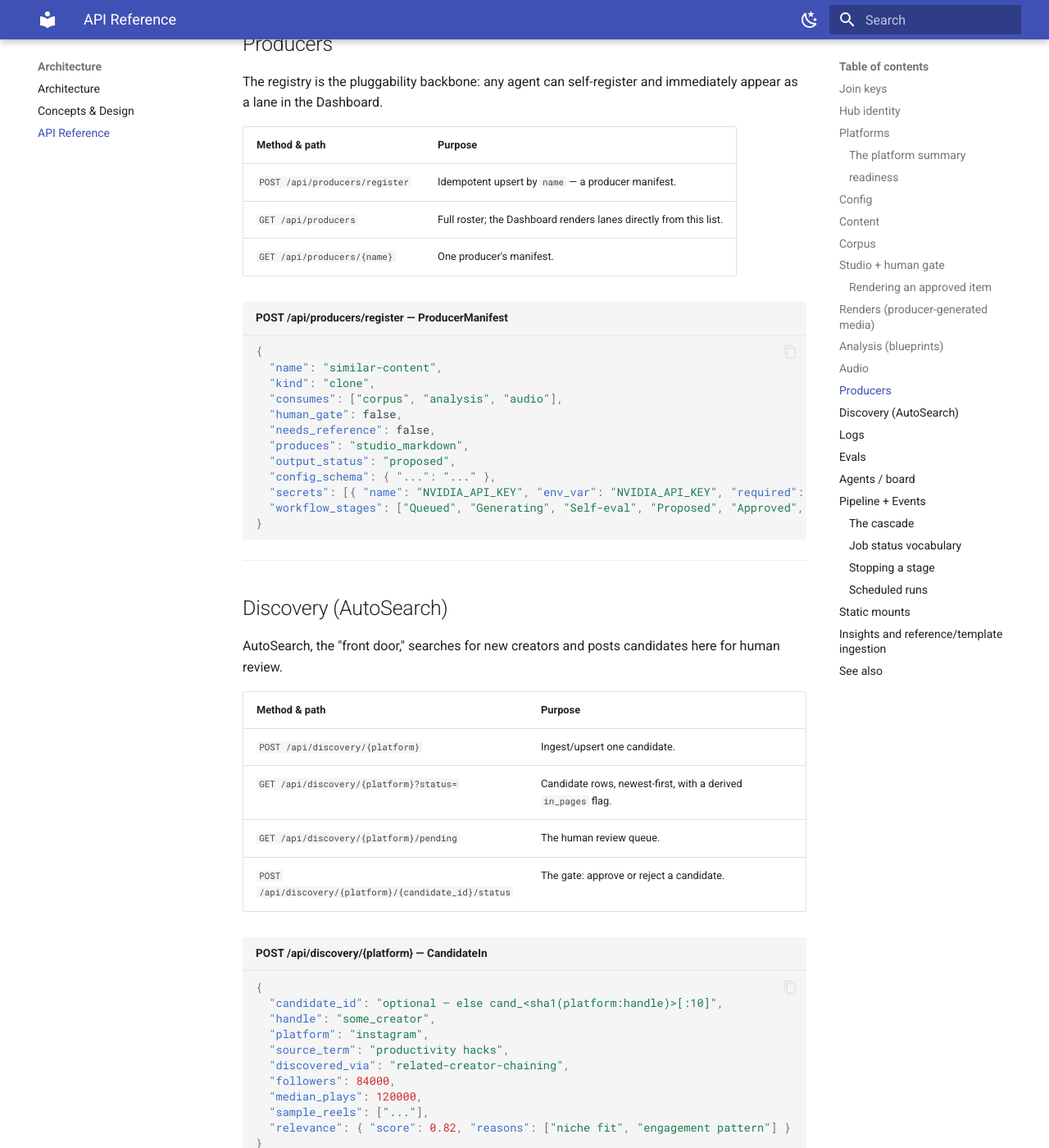
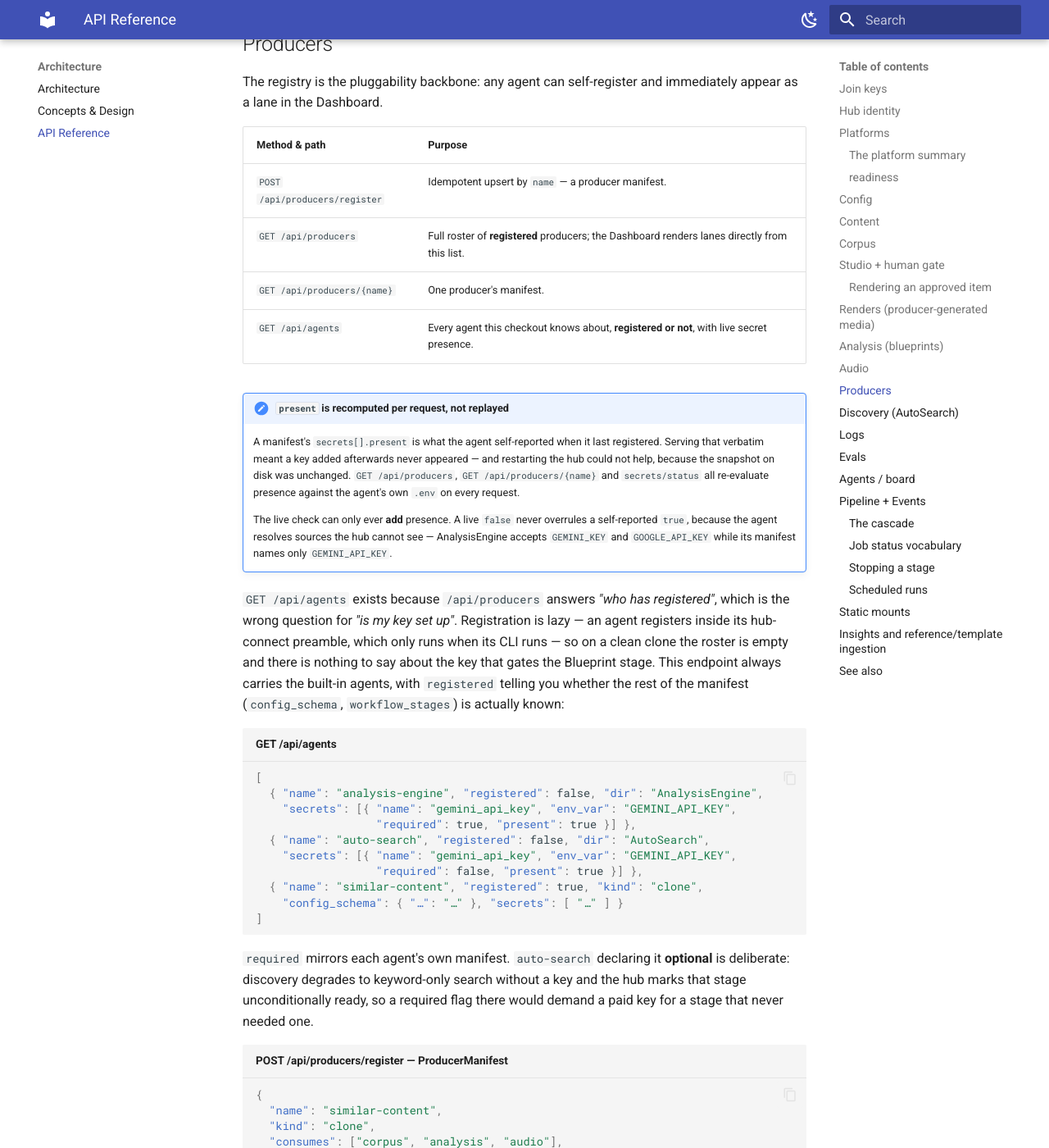
Before and after one commit to VincitoreSi/TheCuttingRoom, an MkDocs documentation site: the page built from documentation/docs/api-reference.md, in a window 1280 px wide and 1400 px high, scrolled down 10299 px. Shown: the whole window at 82% size. Built offline with MkDocs 1.6.1 and Material for MkDocs 9.7.7, drawn with Linux system fonts in a browser that asks for light colours.

Commit message:
Bring the docs up to date with the endpoints and flows that changed
Four places still described the old behaviour:

- The API reference listed the producer registry routes but not
  `GET /api/agents`, and said nothing about presence being recomputed
  per request rather than replayed from a registration snapshot — which
  is the whole reason a key added after registration used to stay
  invisible.
- `./cr`'s subcommand table listed `keys` but not `keys --set`, so the
  container lane's only key-entry path appeared nowhere in the command
  reference.
- entry-points.md said `./init` writes the Gemini key to two `.env`
  files. It writes three now, and the AutoSearch copy spends nothing
  because term expansion is off by default — worth saying, since a key
  appearing in a discovery agent's .env otherwise reads like billing.
- The Dashboard's registry-pluggability note implied Keys & models is
  fed by the registry. It reads the roster, because the registry is
  empty on a clean clone and that is exactly when a first-run user most
  needs to know a key is missing.

Co-Authored-By: Claude Opus 4.8 (1M context) <noreply@anthropic.com>

````diff
--- a/documentation/docs/api-reference.md
+++ b/documentation/docs/api-reference.md
@@ -326,8 +326,45 @@ The registry is the pluggability backbone: any agent can self-register and immed
 | Method & path | Purpose |
 |---|---|
 | `POST /api/producers/register` | Idempotent upsert by `name` — a producer manifest. |
-| `GET /api/producers` | Full roster; the Dashboard renders lanes directly from this list. |
+| `GET /api/producers` | Full roster of **registered** producers; the Dashboard renders lanes directly from this list. |
 | `GET /api/producers/{name}` | One producer's manifest. |
+| `GET /api/agents` | Every agent this checkout knows about, **registered or not**, with live secret presence. |
+
+!!! note "`present` is recomputed per request, not replayed"
+    A manifest's `secrets[].present` is what the agent self-reported when it last registered.
+    Serving that verbatim meant a key added afterwards never appeared — and restarting the hub
+    could not help, because the snapshot on disk was unchanged. `GET /api/producers`,
+    `GET /api/producers/{name}` and `secrets/status` all re-evaluate presence against the
+    agent's own `.env` on every request.
+
+    The live check can only ever **add** presence. A live `false` never overrules a
+    self-reported `true`, because the agent resolves sources the hub cannot see — AnalysisEngine
+    accepts `GEMINI_KEY` and `GOOGLE_API_KEY` while its manifest names only `GEMINI_API_KEY`.
+
+`GET /api/agents` exists because `/api/producers` answers *"who has registered"*, which is the
+wrong question for *"is my key set up"*. Registration is lazy — an agent registers inside its
+hub-connect preamble, which only runs when its CLI runs — so on a clean clone the roster is
+empty and there is nothing to say about the key that gates the Blueprint stage. This endpoint
+always carries the built-in agents, with `registered` telling you whether the rest of the
+manifest (`config_schema`, `workflow_stages`) is actually known:
+
+```json title="GET /api/agents"
+[
+  { "name": "analysis-engine", "registered": false, "dir": "AnalysisEngine",
+    "secrets": [{ "name": "gemini_api_key", "env_var": "GEMINI_API_KEY",
+                  "required": true, "present": true }] },
+  { "name": "auto-search", "registered": false, "dir": "AutoSearch",
+    "secrets": [{ "name": "gemini_api_key", "env_var": "GEMINI_API_KEY",
+                  "required": false, "present": true }] },
+  { "name": "similar-content", "registered": true, "kind": "clone",
+    "config_schema": { "…": "…" }, "secrets": [ "…" ] }
+]
+```
+
+`required` mirrors each agent's own manifest. `auto-search` declaring it **optional** is
+deliberate: discovery degrades to keyword-only search without a key and the hub marks that
+stage unconditionally ready, so a required flag there would demand a paid key for a stage that
+never needed one.
 
 ```json title="POST /api/producers/register — ProducerManifest"
 {
````
Also changed, not shown: documentation/docs/agents-dashboard.md (+5 -0 lines), documentation/docs/docker.md (+1 -0 lines), documentation/docs/entry-points.md (+6 -4 lines).
